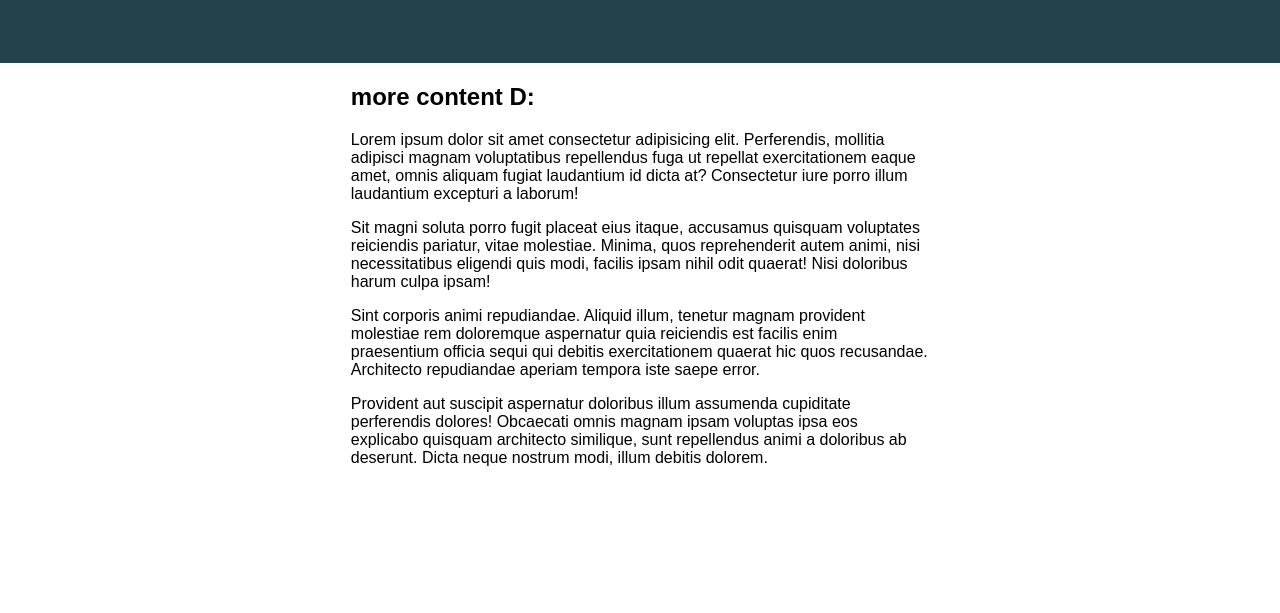
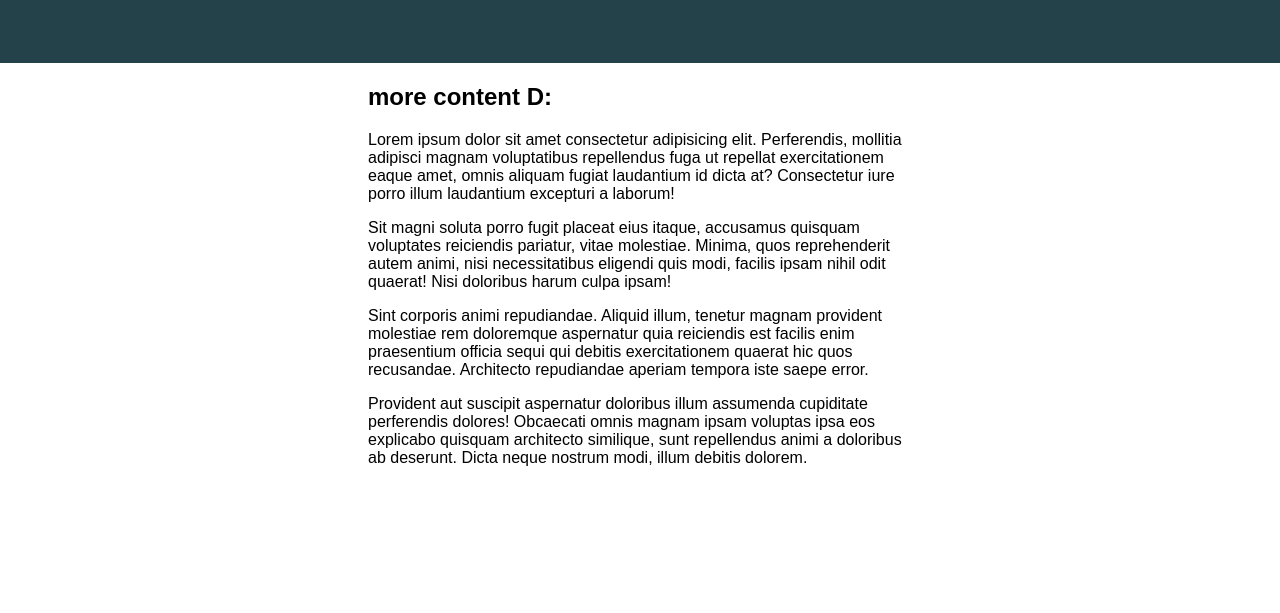
Before and after one commit to Kuanchiliao1/21_day_responsive_layout_course, a plain HTML site: page 3/index.html in a window 1280 px wide. Shown: the part 187-800 px from the top of the page. Drawn offline with Linux system fonts and the light colour scheme.

Commit message:
Try different solution

```diff
--- a/3/style.css
+++ b/3/style.css
@@ -24,7 +24,6 @@ body {
 }
 
 .container {
-  margin: 0 auto;
   background: #23424a;
   color: white;
   padding: 50px 0;
@@ -33,5 +32,6 @@ body {
 main,
 .intro-content {
   margin: 0 auto;
-  width: min(65ch, 50%);
+  max-width: 40rem;
+  padding-inline: 3rem;
 }
```
